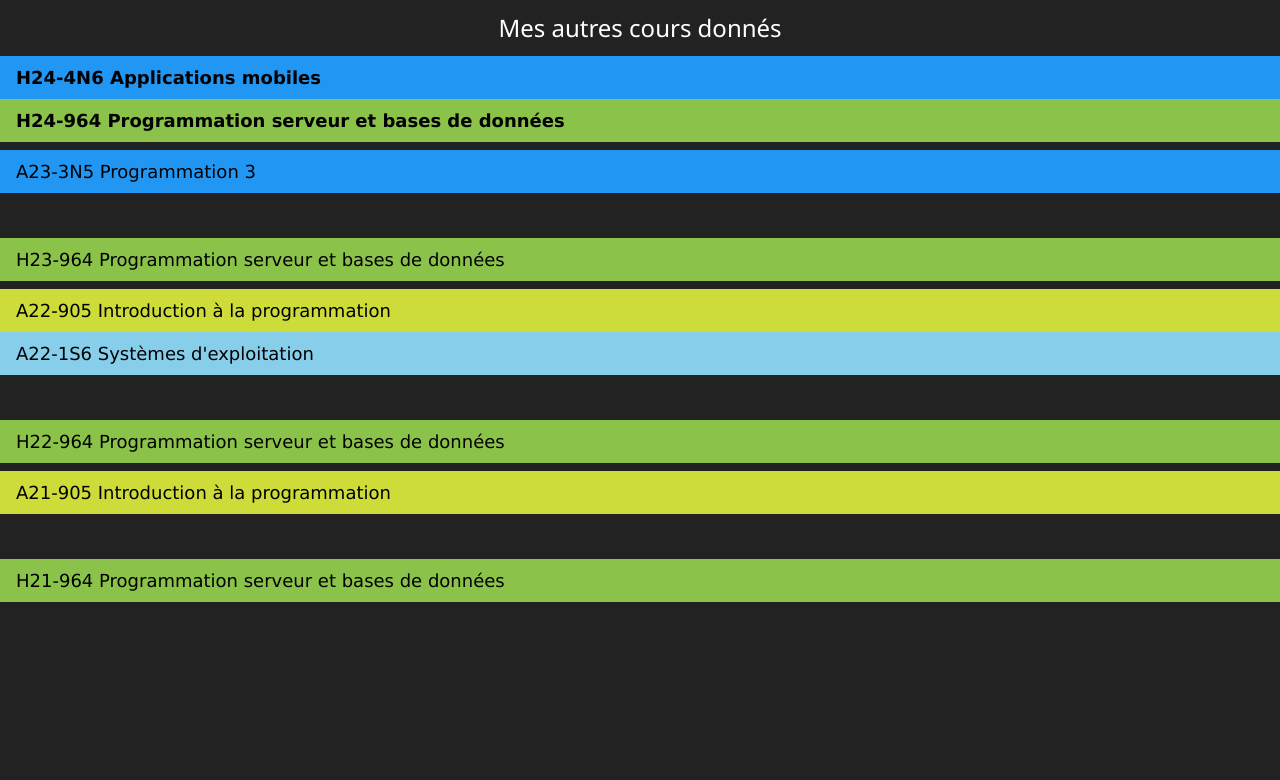
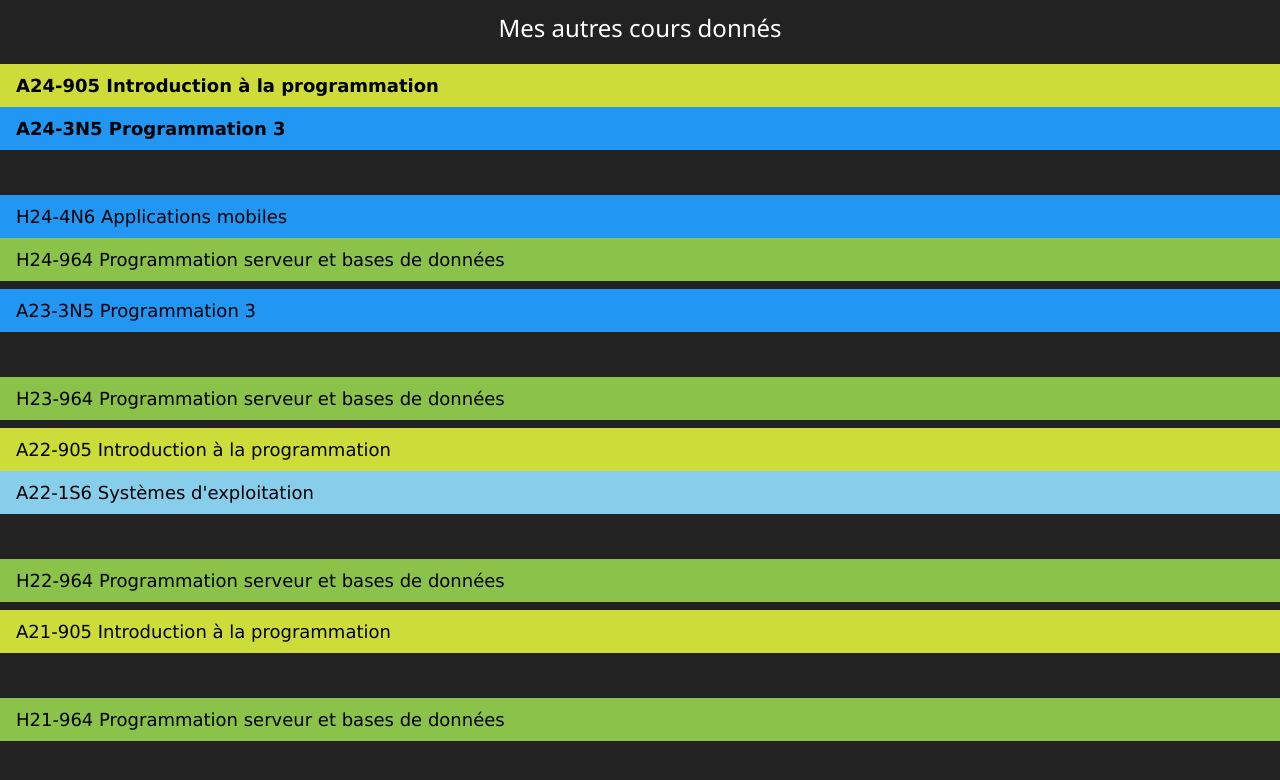
Before and after one commit to mathieudupont/cours, a plain HTML site: page index.html in a window 1280 px wide. Drawn offline with nearby package versions, Linux system fonts and the light colour scheme.

Commit message:
Update index.html

```diff
--- a/index.html
+++ b/index.html
@@ -11,8 +11,18 @@
 
 <h3 class="w3-center">Mes autres cours donnés</h3>
 
-<a href="https://info.cegepmontpetit.ca/4N6-Mobile/" class="w3-button w3-large w3-block w3-left-align w3-blue w3-text-black"><b>H24-4N6 Applications mobiles</b></a>
-<a href="https://mathieudupont.github.io/H24-964" class="w3-button w3-large w3-block w3-left-align w3-light-green"><b>H24-964 Programmation serveur et bases de données</b></a>
+
+
+<div class="w3-button w3-block" style="padding: 4px;"></div>
+
+<a href="https://mathieudupont.github.io/A22-905" class="w3-button w3-large w3-block w3-left-align w3-lime"><b>A24-905 Introduction à la programmation</b></a>
+<a href="https://info.cegepmontpetit.ca/3N5-Prog3/" class="w3-button w3-large w3-block w3-left-align w3-blue w3-text-black"><b>A24-3N5 Programmation 3</b></a>
+
+
+<br><br>
+
+<a href="https://info.cegepmontpetit.ca/4N6-Mobile/" class="w3-button w3-large w3-block w3-left-align w3-blue w3-text-black">H24-4N6 Applications mobiles</a>
+<a href="https://mathieudupont.github.io/H24-964" class="w3-button w3-large w3-block w3-left-align w3-light-green">H24-964 Programmation serveur et bases de données</a>
 
 <div class="w3-button w3-block" style="padding: 4px;"></div>
 
```
